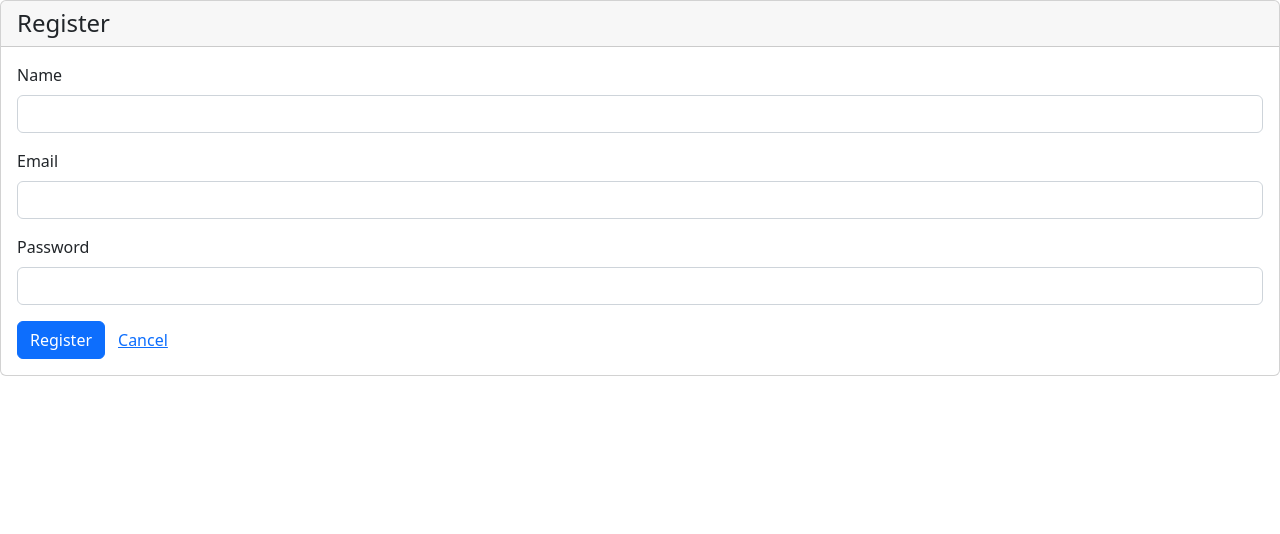
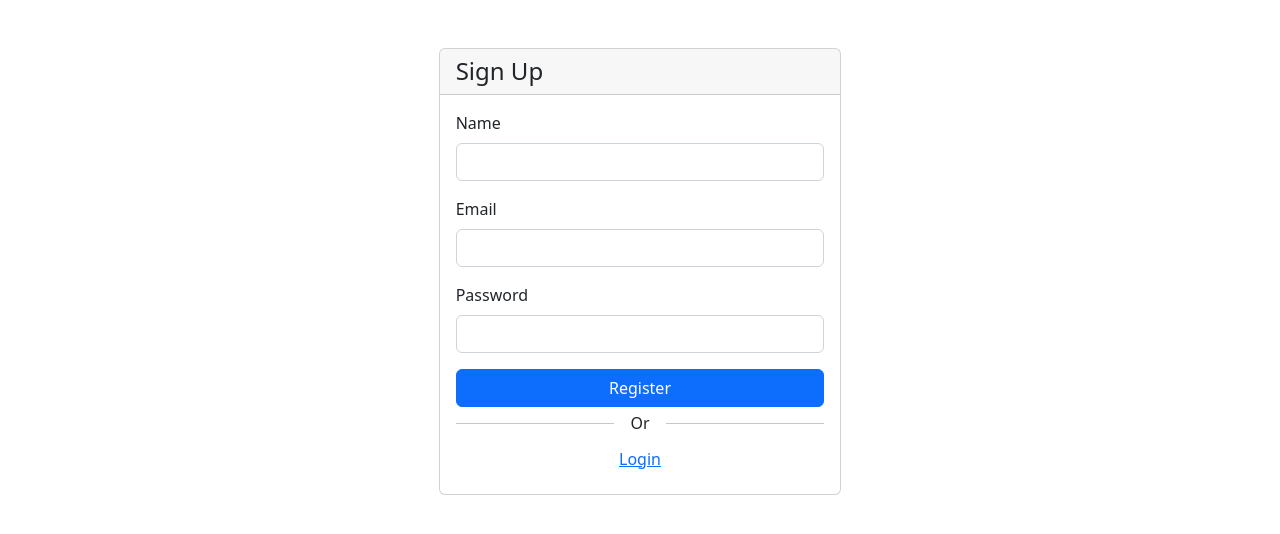
Before and after one commit to jempool/Angular-WebSocket-Client, an Angular app: page /signup in a window 1280 px wide. Shown: the top 534 px of the page. Built offline with nearby package versions, Linux system fonts and the light colour scheme.

Commit message:
Adding styles to 'Login' and 'Signup'

```diff
--- a/src/app/core/account/login.component.html
+++ b/src/app/core/account/login.component.html
@@ -1,3 +1,4 @@
+<div class="container col-md-4 offset-md-4 mt-5">
   <div class="card">
     <h4 class="card-header">Login</h4>
     <div *ngIf="errorMessage.length" class="alert alert-danger" role="alert">
@@ -22,12 +23,18 @@
           </div>
         </div>
         <div>
-        <button [disabled]="loading" class="btn btn-primary">
+          <button [disabled]="loading" class="btn btn-primary w-100">
             <span *ngIf="loading" class="spinner-border spinner-border-sm me-1"></span>
             Login
           </button>
-        <a routerLink="/signup" class="btn btn-link">Sign Up</a>
+          <div class="d-flex align-items-center">
+            <hr class="flex-grow-1">
+            <span class="px-3">Or</span>
+            <hr class="flex-grow-1">
+          </div>
+          <a routerLink="/signup" class="btn btn-link w-100">Sign Up</a>
         </div>
       </form>
     </div>
   </div>
+</div>
--- a/src/app/core/account/register.component.html
+++ b/src/app/core/account/register.component.html
@@ -1,5 +1,6 @@
+<div class="container col-md-4 offset-md-4 mt-5">
   <div class="card">
-  <h4 class="card-header">Register</h4>
+    <h4 class="card-header">Sign Up</h4>
     <div *ngIf="errorMessage.length" class="alert alert-danger" role="alert">
       {{errorMessage}}
     </div>
@@ -34,12 +35,18 @@
           </div>
         </div>
         <div>
-        <button [disabled]="loading" class="btn btn-primary">
+          <button [disabled]="loading" class="btn btn-primary w-100">
             <span *ngIf="loading" class="spinner-border spinner-border-sm me-1"></span>
             Register
           </button>
-        <a routerLink="/login" class="btn btn-link">Cancel</a>
+          <div class="d-flex align-items-center">
+            <hr class="flex-grow-1">
+            <span class="px-3">Or</span>
+            <hr class="flex-grow-1">
+          </div>
+          <a routerLink="/login" class="btn btn-link w-100">Login</a>
         </div>
       </form>
     </div>
   </div>
+</div>
--- a/src/app/core/chat/chat.component.html
+++ b/src/app/core/chat/chat.component.html
@@ -18,7 +18,7 @@
 </div>
 
 <div id="chat-applicaton">
-  <h2>&nbsp;Chat Application - Angular client</h2>
+  <h2>&nbsp;Chat Application</h2>
 
   <div id="chat-window" #chatScroll style="overflow: scroll; height: xyz;">
     <div id="output" *ngFor="let data of output">
```
Lines whose indentation alone changed are shown as unchanged.
